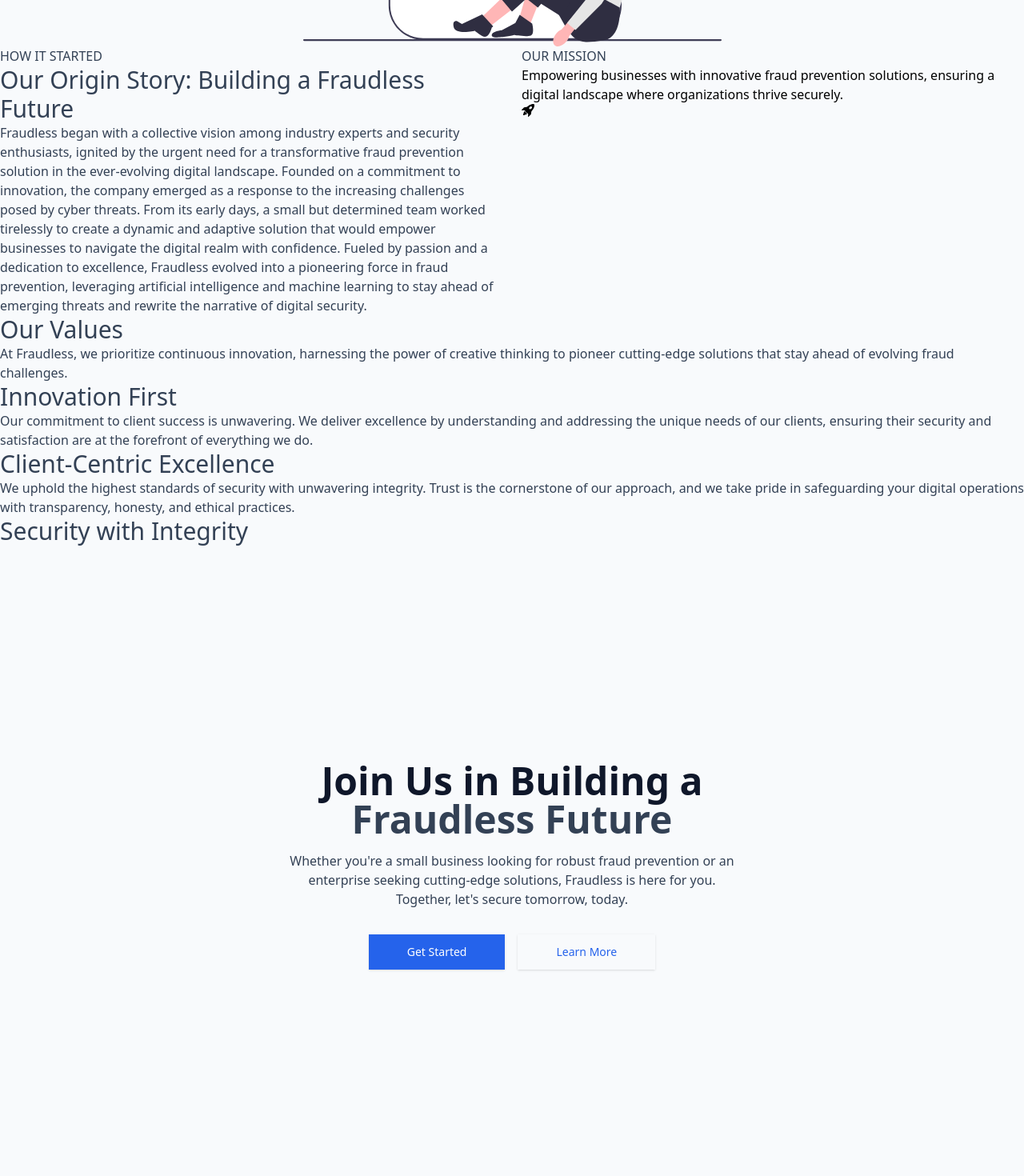
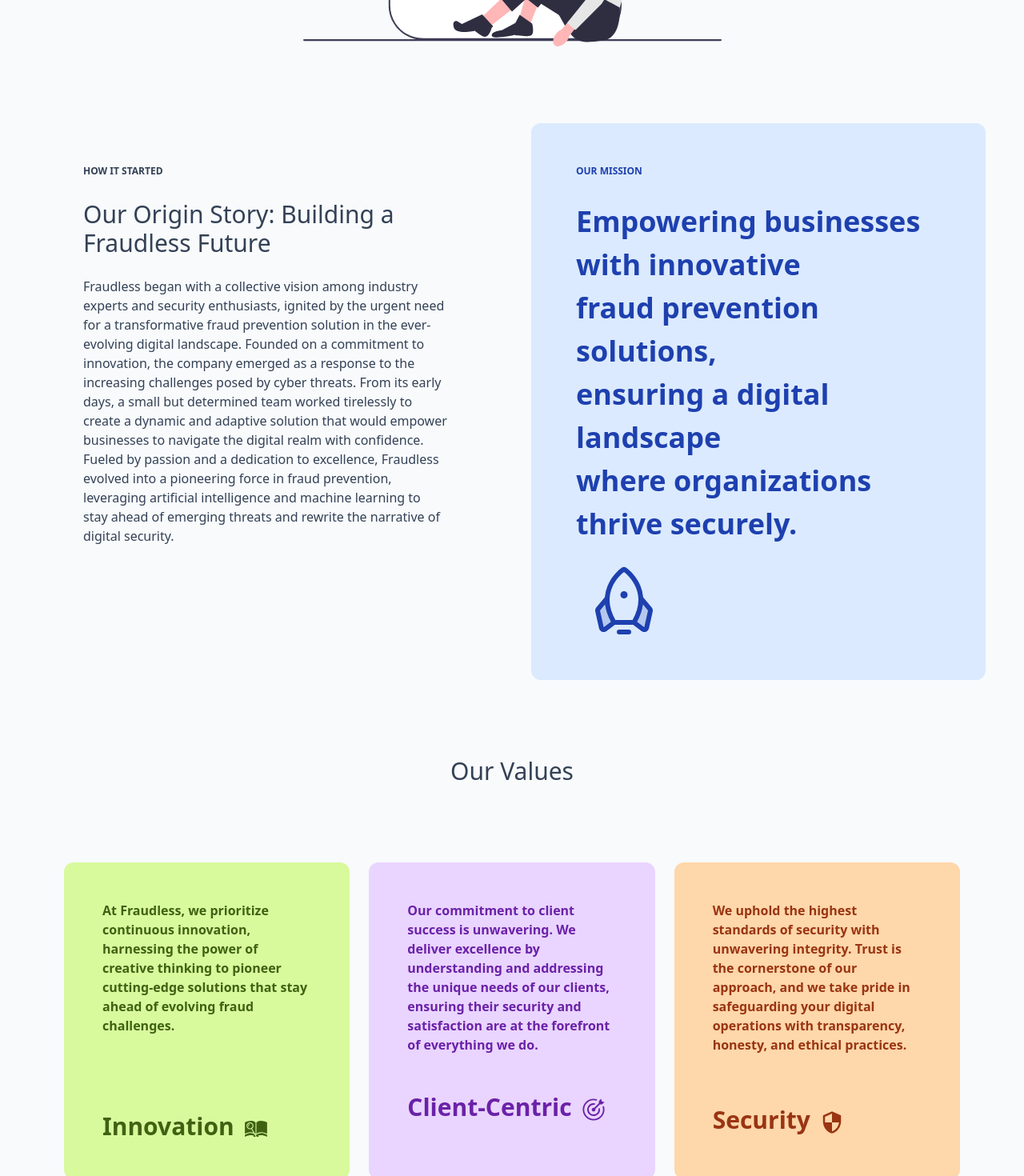
Before and after one commit to maci-kb24/fraudless-nextjs, a Next.js app: page /about in a window 1280 px wide. Shown: the part 780-2250 px from the top of the page at 80% size. Built offline with nearby package versions, Linux system fonts and the light colour scheme.

Commit message:
fix styling the about page

```diff
--- a/app/about/page.jsx
+++ b/app/about/page.jsx
@@ -1,6 +1,10 @@
 import Image from "next/image"
 import Team from '../../public/images/team_up.svg';
-import { BsRocketTakeoffFill } from "react-icons/bs";
+import { PiRocketDuotone } from "react-icons/pi";
+import { MdOutlineSecurity } from "react-icons/md";
+import { GoGoal } from "react-icons/go";
+import { GiArchiveResearch } from "react-icons/gi";
+
 
 
 const About = () => {
@@ -12,32 +16,41 @@
           <p className="pt-12">At Fraudless, we believe in empowering businesses to thrive in a secure and trustworthy environment. <br /> With a relentless commitment to innovation, we&apos;ve made it our mission to redefine the landscape of <br/>fraud prevention through cutting-edge technology and unwavering dedication to our clients.</p>
           <Image className="mx-auto mt-10" src={Team} alt={Team} width={523} height={231} />
         </div>
-        <div className="two-columns grid grid-cols-1 md:grid-cols-2 gap-6">
-          <div>
-            <p className="uppercase">how it started</p>
-            <h3>Our Origin Story: Building a Fraudless Future</h3>
-            <p>Fraudless began with a collective vision among industry experts and security enthusiasts, ignited by the urgent need for a transformative fraud prevention solution in the ever-evolving digital landscape. Founded on a commitment to innovation, the company emerged as a response to the increasing challenges posed by cyber threats. From its early days, a small but determined team worked tirelessly to create a dynamic and adaptive solution that would empower businesses to navigate the digital realm with confidence. Fueled by passion and a dedication to excellence, Fraudless evolved into a pioneering force in fraud prevention, leveraging artificial intelligence and machine learning to stay ahead of emerging threats and rewrite the narrative of digital security.</p>
+        <div className="two-columns grid grid-cols-1 md:grid-cols-2 gap-12 pt-24 px-12">
+          <div className="py-12 px-14">
+            <p className="uppercase font-semibold text-[12px]">how it started</p>
+            <h3 className="pt-6">Our Origin Story: Building a Fraudless Future</h3>
+            <p className="pt-6">Fraudless began with a collective vision among industry experts and security enthusiasts, ignited by the urgent need for a transformative fraud prevention solution in the ever-evolving digital landscape. Founded on a commitment to innovation, the company emerged as a response to the increasing challenges posed by cyber threats. From its early days, a small but determined team worked tirelessly to create a dynamic and adaptive solution that would empower businesses to navigate the digital realm with confidence. Fueled by passion and a dedication to excellence, Fraudless evolved into a pioneering force in fraud prevention, leveraging artificial intelligence and machine learning to stay ahead of emerging threats and rewrite the narrative of digital security.</p>
           </div>
-          <div>
-            <p className="uppercase">our mission</p>
-            <h4>Empowering businesses with innovative fraud prevention solutions, ensuring a digital landscape where organizations thrive securely.</h4>
-            <BsRocketTakeoffFill />
+          <div className="bg-blue-100 rounded-xl py-12 px-14">
+            <p className="uppercase font-semibold text-[12px] text-blue-800">our mission</p>
+            <h2 className="text-blue-800 font-bold leading-normal pt-6">Empowering businesses<br/> with innovative<br/> fraud prevention <br/>solutions,<br/> ensuring a digital landscape<br/> where organizations thrive securely.</h2>
+            <PiRocketDuotone size={120} className="text-blue-800 pt-6" />
           </div>
         </div>
         <div className="our-values">
-          <h3>Our Values</h3>
-          <div className="three-columns">
-          <div>
-            <p>At Fraudless, we prioritize continuous innovation, harnessing the power of creative thinking to pioneer cutting-edge solutions that stay ahead of evolving fraud challenges.</p>
-            <h3>Innovation First</h3>
+          <h3 className="text-center pt-24">Our Values</h3>
+          <div className="three-columns flex flex-col md:flex-row gap-6 pt-24 px-20">
+          <div className="flex-1 bg-lime-200 p-12 rounded-xl">
+            <p className="text-lime-800 font-semibold">At Fraudless, we prioritize continuous innovation, harnessing the power of creative thinking to pioneer cutting-edge solutions that stay ahead of evolving fraud challenges.</p>
+          <div className="flex items-end">
+          <h3 className="font-semibold text-lime-800 pt-24 mr-3">Innovation</h3>
+          <GiArchiveResearch size={30} className="text-lime-800" />
           </div>
-          <div>
-            <p>Our commitment to client success is unwavering. We deliver excellence by understanding and addressing the unique needs of our clients, ensuring their security and satisfaction are at the forefront of everything we do.</p>
-            <h3>Client-Centric Excellence</h3>
           </div>
-          <div>
-            <p>We uphold the highest standards of security with unwavering integrity. Trust is the cornerstone of our approach, and we take pride in safeguarding your digital operations with transparency, honesty, and ethical practices.</p>
-            <h3>Security with Integrity</h3>
+          <div className="flex-1 p-12 rounded-xl bg-purple-200">
+            <p className="font-semibold text-purple-800">Our commitment to client success is unwavering. We deliver excellence by understanding and addressing the unique needs of our clients, ensuring their security and satisfaction are at the forefront of everything we do.</p>
+            <div className="flex items-end">
+            <h3 className="font-semibold text-purple-800 pt-12 mr-3">Client-Centric</h3>
+            <GoGoal size={30} className="text-purple-800"/>
+            </div>
+          </div>
+          <div className="flex-1 p-12 rounded-xl bg-orange-200">
+            <p className="font-semibold text-orange-800">We uphold the highest standards of security with unwavering integrity. Trust is the cornerstone of our approach, and we take pride in safeguarding your digital operations with transparency, honesty, and ethical practices.</p>
+            <div className="flex items-end">
+            <h3 className="font-semibold text-orange-800 pt-16 mr-3">Security</h3>
+            <MdOutlineSecurity className="text-orange-800" size={30} />
+            </div>
           </div>
           </div>
         </div>
@@ -46,7 +59,7 @@
             <div class="mx-auto max-w-xl text-center">
               <h1 class="text-3xl font-extrabold sm:text-5xl">
               Join Us in Building a
-                <strong class="font-extrabold text-slate-700 sm:block"> Fraudless Future </strong>
+                <strong class="font-extrabold text-blue-900 sm:block"> Fraudless Future </strong>
               </h1>
               <p class="mt-4 sm:text-relaxed">
               Whether you&apos;re a small business looking for robust fraud prevention or an enterprise seeking cutting-edge solutions, Fraudless is here for you. Together, let&apos;s secure tomorrow, today.</p>
```
